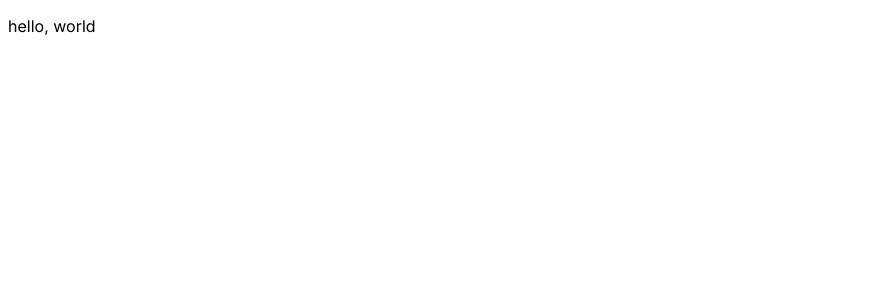
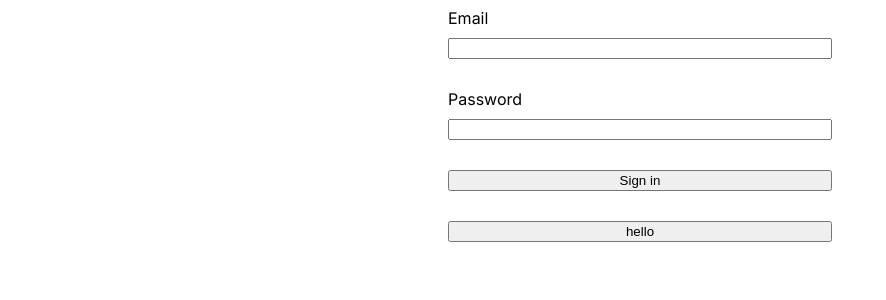
Before and after one commit to RyotaItagaki/ita-csrf-demo-front, a Next.js app: page / in a window 1280 px wide. Shown: the top 300 px of the page, without its empty margins (0-886 px from the left). Built offline with nearby package versions, Linux system fonts and the light colour scheme; no server answers.

Commit message:
feat: サインインAPIへのリクエスト

```diff
--- a/next.config.js
+++ b/next.config.js
@@ -1,4 +1,31 @@
 /** @type {import('next').NextConfig} */
-const nextConfig = {}
+const nextConfig = {
+  // localhost:3000へのアクセスを許可
+  async headers() {
+    return [
+      {
+        source: '/(.*)',
+        headers: [
+          {
+            key: 'Access-Control-Allow-Origin',
+            value: 'http://localhost:3000',
+          },
+          {
+            key: 'Access-Control-Allow-Credentials',
+            value: 'true',
+          },
+          {
+            key: 'Access-Control-Allow-Methods',
+            value: 'GET, POST, PUT, DELETE, OPTIONS',
+          },
+          {
+            key: 'Access-Control-Allow-Headers',
+            value: 'X-Requested-With, X-HTTP-Method-Override, Content-Type, Accept',
+          },
+        ],
+      },
+    ]
+  }
+}
 
 module.exports = nextConfig
--- a/package.json
+++ b/package.json
@@ -9,11 +9,13 @@
     "lint": "next lint"
   },
   "dependencies": {
+    "@hookform/resolvers": "^3.3.4",
     "axios": "^1.6.8",
     "next": "14.0.4",
     "react": "^18",
     "react-dom": "^18",
     "react-hook-form": "^7.51.2",
+    "sass": "^1.74.1",
     "zod": "^3.22.4"
   },
   "devDependencies": {
--- a/src/app/page.tsx
+++ b/src/app/page.tsx
@@ -1,10 +1,5 @@
-import Image from 'next/image'
-import styles from './page.module.css'
+import { SignIn } from '@/components/signin';
 
 export default function Home() {
-  return (
-    <div>
-      <p>hello, world</p>
-    </div>
-  )
+  return <SignIn />;
 }
--- /dev/null
+++ b/src/components/signin/index.tsx
@@ -0,0 +1,40 @@
+'use client';
+
+import { useForm, SubmitHandler, useWatch } from 'react-hook-form';
+import { zodResolver } from '@hookform/resolvers/zod';
+import { signIn, hello } from '@/lib';
+import { signInSchema, SignInSchema } from '@/schema';
+import styles from './style.module.scss';
+
+export const SignIn = () => {
+  const { register, handleSubmit } = useForm<SignInSchema>({
+    resolver: zodResolver(signInSchema),
+  });
+
+  const onSubmit: SubmitHandler<SignInSchema> = async (data) => {
+    const { email, password } = data;
+    const response = await signIn(email, password);
+    console.log(response);
+  };
+
+  const test = () => {
+    console.log(process.env.NEXT_PUBLIC_BASE_URL);
+  };
+
+  return (
+    <form onSubmit={handleSubmit(onSubmit)} className={styles.form}>
+      <div className={styles.formItem}>
+        <label>Email</label>
+        <input {...register('email')} />
+      </div>
+      <div className={styles.formItem}>
+        <label>Password</label>
+        <input {...register('password')} />
+      </div>
+      <button type="submit">Sign in</button>
+      <button type="button" onClick={hello}>
+        hello
+      </button>
+    </form>
+  );
+};
--- /dev/null
+++ b/src/components/signin/style.module.scss
@@ -0,0 +1,17 @@
+.form {
+  display: flex;
+  flex-direction: column;
+  justify-content: center;
+  gap: 30px;
+  width: 30vw;
+  margin: 0 auto;
+}
+
+.formItem {
+  display: flex;
+  flex-direction: column;
+
+  label {
+    margin-bottom: 10px;
+  }
+}
--- /dev/null
+++ b/src/lib/index.ts
@@ -0,0 +1,14 @@
+import axios from 'axios';
+
+axios.defaults.baseURL = process.env.NEXT_PUBLIC_API_URL;
+axios.defaults.withCredentials = true;
+
+export const signIn = async (email: string, password: string) => {
+  const response = await axios.post('/auth/signin', { email, password });
+  return response.data;
+};
+
+export const hello = async () => {
+  const response = await axios.get('/hello');
+  console.log(response.data);
+}
--- /dev/null
+++ b/src/schema/index.ts
@@ -0,0 +1,12 @@
+import { z } from 'zod';
+
+export const signInSchema = z.object({
+  email: z.string().email({}),
+  password: z.string().min(0, {
+    message: 'パスワードを入力してください',
+  }).min(8, {
+    message: 'パスワードは8文字以上で入力してください',
+  })
+});
+
+export type SignInSchema = z.infer<typeof signInSchema>;
```
Also changed, not shown: 1 other file (tests, documents, lock files or other folders).
